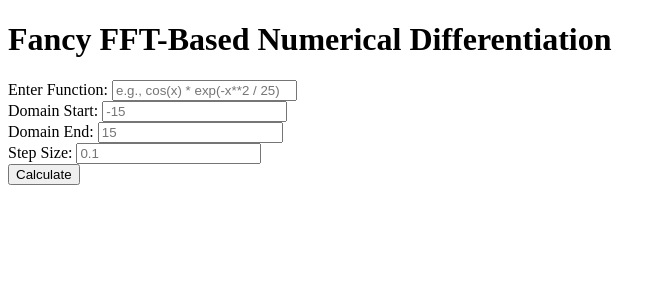
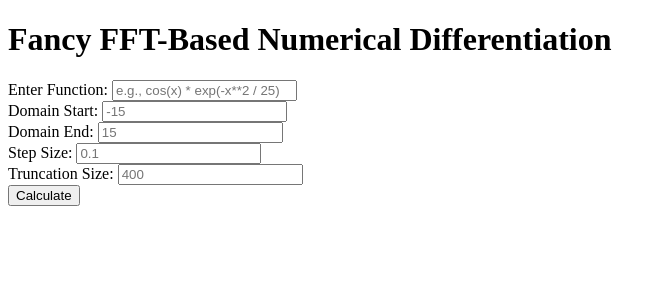
Before and after one commit to InariHimeko/fft_visual, a Flask app: page / in a window 1280 px wide. Shown: the top 300 px of the page, without its empty margins (0-666 px from the left). Run offline with Flask 3, Linux system fonts and the light colour scheme; some libraries are stand-ins or nearby versions.

Commit message:
Add a feature to input truncation size separately

```diff
--- a/app.py
+++ b/app.py
@@ -23,8 +23,8 @@ def calculate_true_derivative(func, x, domain_range, step_size):
     y_vals = numerical_derivative(x_vals)
     return x_vals.tolist(), y_vals.tolist()
 
-def calculate_fft_derivative(func, x, domain_range, step_size):
-    num_points = int((domain_range[1] - domain_range[0]) / step_size) + 1
+def calculate_fft_derivative(func, x, domain_range, truncation_size):
+    num_points = truncation_size
     x_vals_fft = np.linspace(domain_range[0], domain_range[1], num_points)
     y_vals = lambdify(x, func, 'numpy')(x_vals_fft)
 
@@ -53,6 +53,7 @@ def calculate():
         func_str = data['function']
         domain_range = data.get('domain_range', [-15, 15])
         step_size = data.get('step_size', 0.1)
+        truncation_size = data.get('truncation_size', 400)
         x = symbols('x')
 
         # Safely parse the function string
@@ -60,7 +61,7 @@ def calculate():
 
         # Calculate both derivatives
         x_vals_true, true_derivative = calculate_true_derivative(func, x, domain_range, step_size)
-        x_vals_fft, fft_derivative = calculate_fft_derivative(func, x, domain_range, step_size)
+        x_vals_fft, fft_derivative = calculate_fft_derivative(func, x, domain_range, truncation_size)
         x_vals_cd, cd_derivative = calculate_central_difference_derivative(func, x, domain_range, step_size)
 
         response_data = {
--- a/static/js/script.js
+++ b/static/js/script.js
@@ -5,6 +5,7 @@ function performCalculation() {
     const domainStart = parseFloat(document.getElementById('domainStart').value);
     const domainEnd = parseFloat(document.getElementById('domainEnd').value);
     const stepSize = parseFloat(document.getElementById('stepSize').value);
+    const truncationSize = parseInt(document.getElementById('truncationSize').value);
 
     // Basic validation
     if (!functionInput.trim() || isNaN(domainStart) || isNaN(domainEnd) || isNaN(stepSize)) {
@@ -20,7 +21,8 @@ function performCalculation() {
         body: JSON.stringify({
             function: functionInput,
             domain_range: [domainStart, domainEnd],
-            step_size: stepSize
+            step_size: stepSize,
+            truncation_size: truncationSize
         })
     })
     .then(response => {
--- a/templates/index.html
+++ b/templates/index.html
@@ -30,6 +30,10 @@
             <label for="stepSize">Step Size:</label>
             <input type="number" id="stepSize" placeholder="0.1" step="any">
         </div>
+        <div>
+            <label for="truncationSize">Truncation Size:</label>
+            <input type="number" id="truncationSize" placeholder="400">
+        </div>
 
         <button onclick="performCalculation()">Calculate</button>
         <div id="graph"></div>
```
